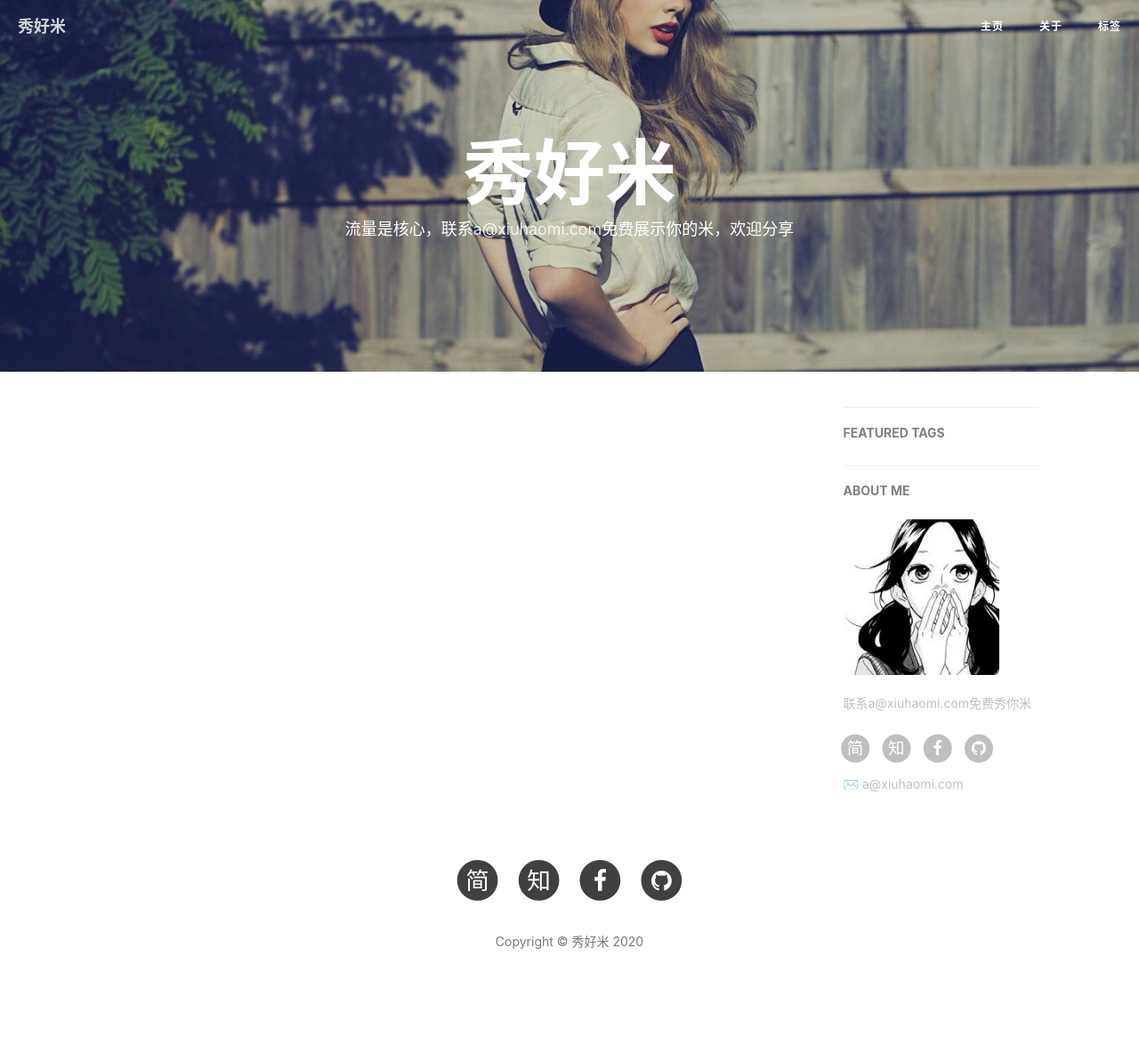
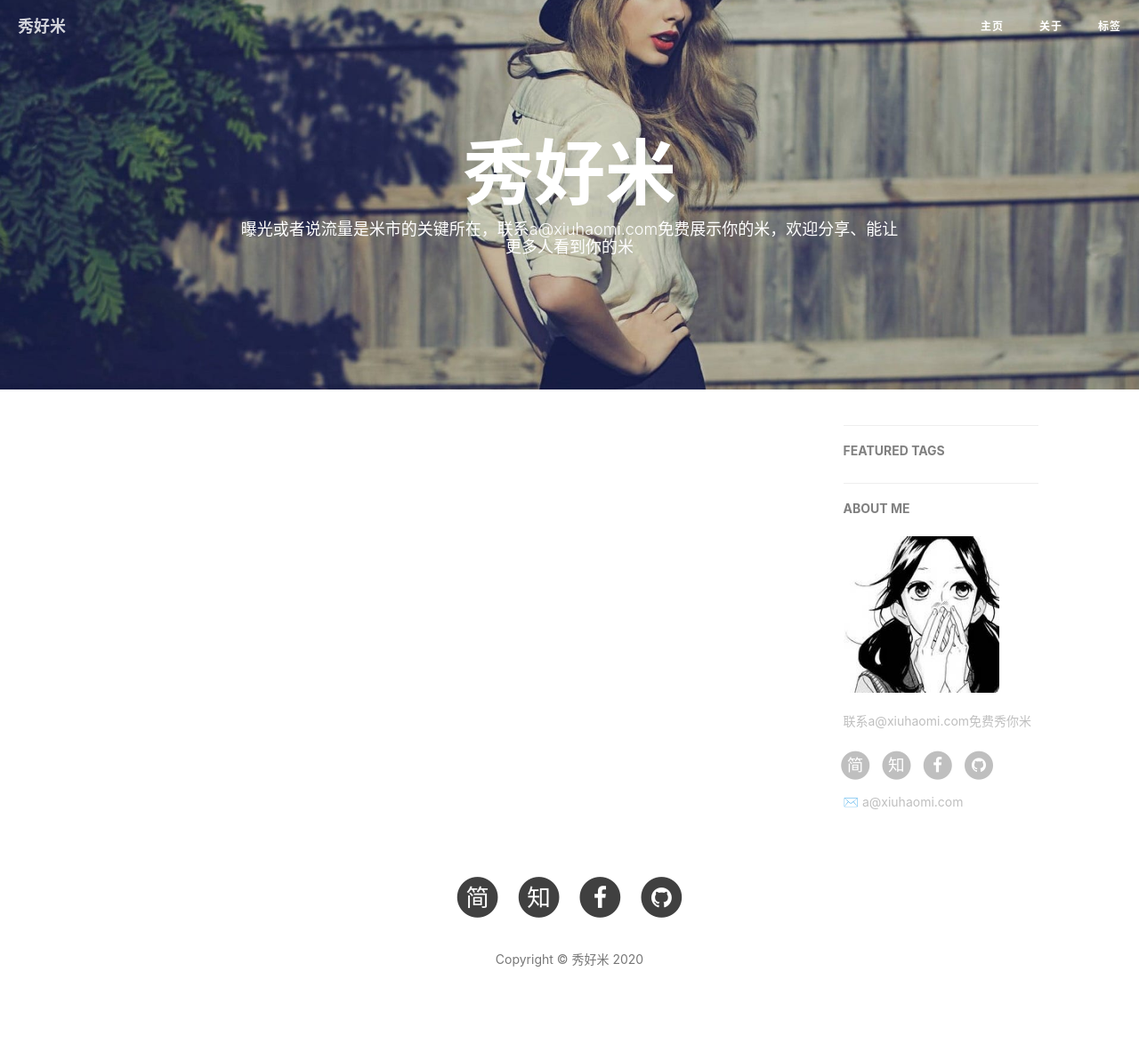
Before and after one commit to xiuhaomi/xiuhaomi.com, a Jekyll site: the page built from index.html, in a window 1280 px wide. Shown: the whole page at 89% size. Built offline with Jekyll 4.4.1, drawn with Linux system fonts in a browser that asks for light colours; nearby versions of some CDN libraries; the list of posts is cut into pages by our own code; comment, search, counter and statistics services are not loaded.

Commit message:
Update index.html

```diff
--- a/index.html
+++ b/index.html
@@ -1,6 +1,6 @@
 ---
 layout: page
-description: "流量是核心，联系a@xiuhaomi.com免费展示你的米，欢迎分享"
+description: "曝光或者说流量是米市的关键所在，联系a@xiuhaomi.com免费展示你的米，欢迎分享、能让更多人看到你的米"
 ---
 
 {% for post in paginator.posts %}
```
